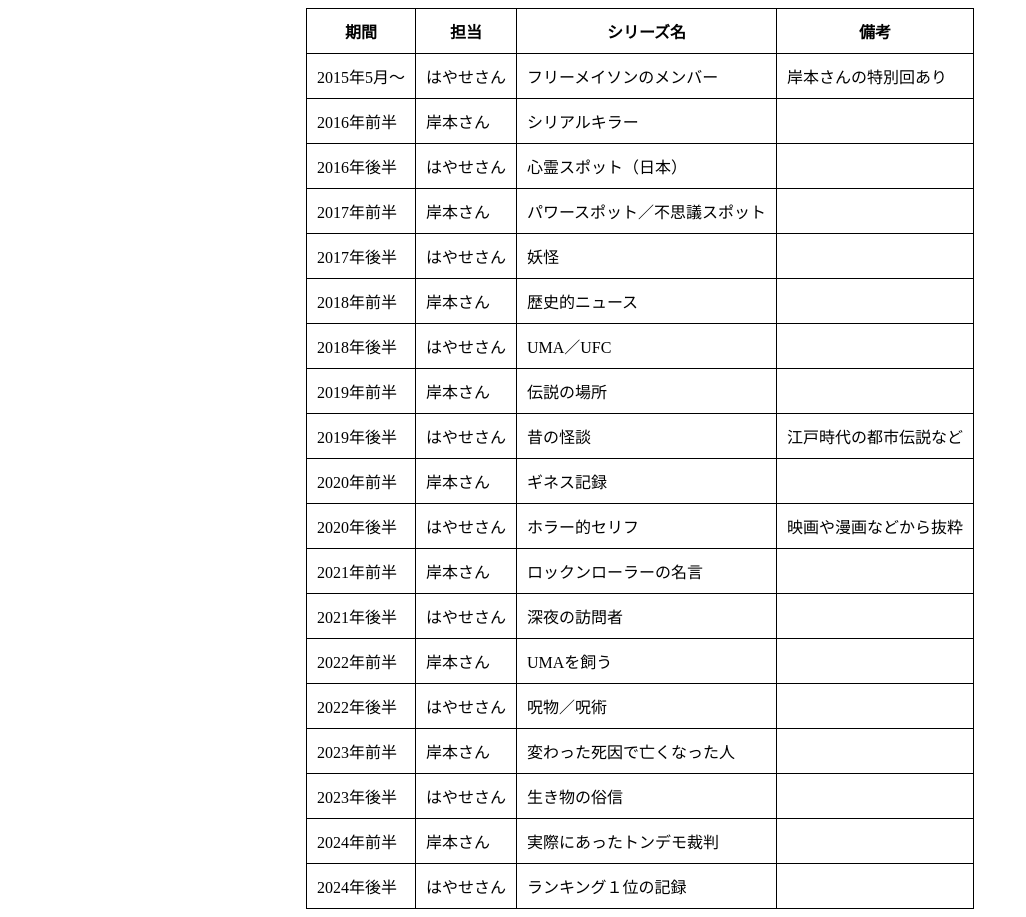
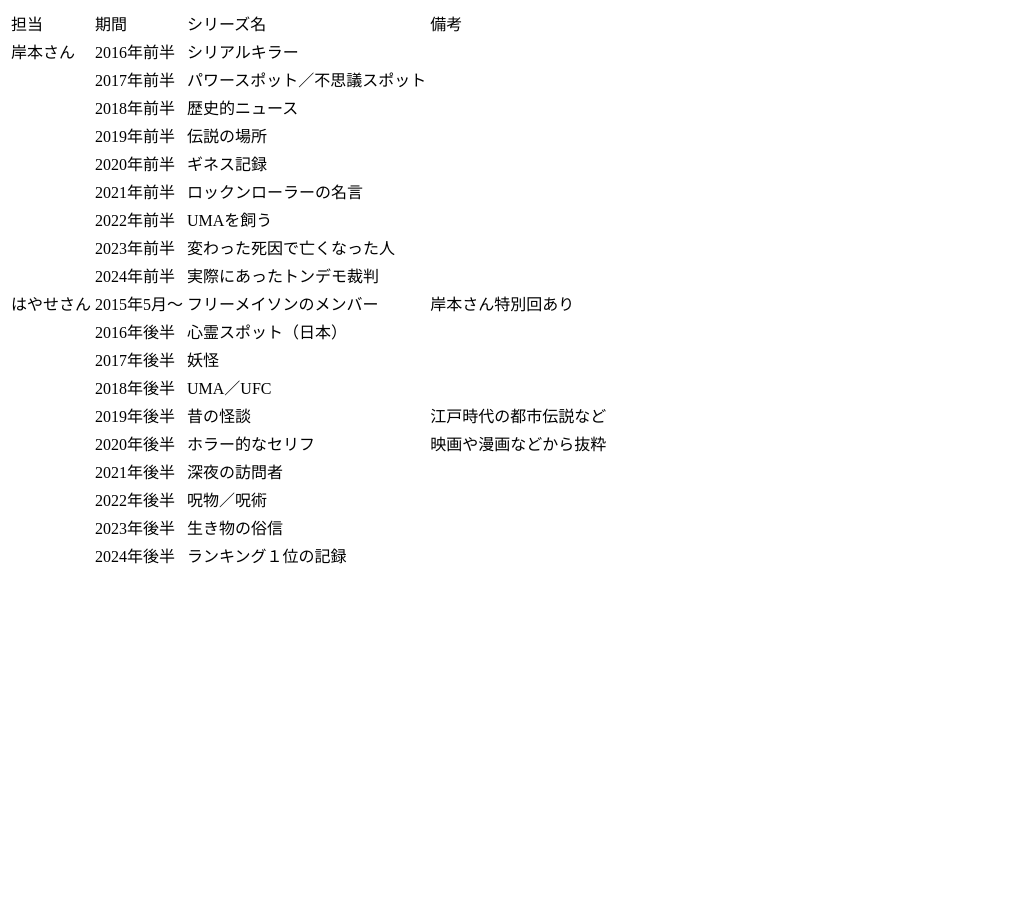
Before and after one commit to MoCo-Strohmann/2luna-moco, a plain HTML site: page index.html in a window 1280 px wide. Shown: the whole page, without its empty margins (0-1026 px from the left). After the commit the page ends 800 px from the top, so only its background shows below. Drawn offline with Linux system fonts and the light colour scheme.

Commit message:
index.html

```diff
--- a/index.html
+++ b/index.html
@@ -1,76 +1,122 @@
-<!DOCTYPE html>
-<html lang="ja">
-<style>
-	table {
-	border-collapse: collapse;
-	margin:auto;
-}
-
-	table th, table td {
-	border:solid 1px black;
-	/*実線 1px 黒*/
-	padding:  10px/*上下左右10ｐｘずつ*/
-}
-</style>
-<table border="1">
+<table>
     <tr>
-   <th>期間</th><th>担当</th><th>シリーズ名</th><th>備考</th>
+        <td>担当</td>
+        <td>期間</td>
+        <td>シリーズ名</td>
+        <td>備考</td>
     </tr>
     <tr>
-   <td>2015年5月～</td><td>はやせさん</td><td>フリーメイソンのメンバー</td><td>岸本さんの特別回あり</td>
+        <td>岸本さん</td>
+        <td>2016年前半</td>
+        <td>シリアルキラー</td>
+        <td></td>
     </tr>
     <tr>
-   <td>2016年前半</td><td>岸本さん</td><td>シリアルキラー</td><td></td>
+        <td></td>
+        <td>2017年前半</td>
+        <td>パワースポット／不思議スポット</td>
+        <td></td>
     </tr>
     <tr>
-   <td>2016年後半</td><td>はやせさん</td><td>心霊スポット（日本）</td><td></td>
+        <td></td>
+        <td>2018年前半</td>
+        <td>歴史的ニュース</td>
+        <td></td>
     </tr>
     <tr>
-   <td>2017年前半</td><td>岸本さん</td><td>パワースポット／不思議スポット</td><td></td>
+        <td></td>
+        <td>2019年前半</td>
+        <td>伝説の場所</td>
+        <td></td>
     </tr>
     <tr>
-   <td>2017年後半</td><td>はやせさん</td><td>妖怪</td><td></td>
+        <td></td>
+        <td>2020年前半</td>
+        <td>ギネス記録</td>
+        <td></td>
     </tr>
     <tr>
-   <td>2018年前半</td><td>岸本さん</td><td>歴史的ニュース</td><td></td>
+        <td></td>
+        <td>2021年前半</td>
+        <td>ロックンローラーの名言</td>
+        <td></td>
     </tr>
     <tr>
-   <td>2018年後半</td><td>はやせさん</td><td>UMA／UFC</td><td></td>
+        <td></td>
+        <td>2022年前半</td>
+        <td>UMAを飼う</td>
+        <td></td>
     </tr>
     <tr>
-   <td>2019年前半</td><td>岸本さん</td><td>伝説の場所</td><td></td>
+        <td></td>
+        <td>2023年前半</td>
+        <td>変わった死因で亡くなった人</td>
+        <td></td>
     </tr>
     <tr>
-   <td>2019年後半</td><td>はやせさん</td><td>昔の怪談</td><td>江戸時代の都市伝説など</td>
+        <td></td>
+        <td>2024年前半</td>
+        <td>実際にあったトンデモ裁判</td>
+        <td></td>
     </tr>
     <tr>
-   <td>2020年前半</td><td>岸本さん</td><td>ギネス記録</td><td></td>
+        <td>はやせさん</td>
+        <td>2015年5月～</td>
+        <td>フリーメイソンのメンバー</td>
+        <td>岸本さん特別回あり</td>
     </tr>
     <tr>
-   <td>2020年後半</td><td>はやせさん</td><td>ホラー的セリフ</td><td>映画や漫画などから抜粋</td>
+        <td></td>
+        <td>2016年後半</td>
+        <td>心霊スポット（日本）</td>
+        <td></td>
     </tr>
     <tr>
-   <td>2021年前半</td><td>岸本さん</td><td>ロックンローラーの名言</td><td></td>
+        <td></td>
+        <td>2017年後半</td>
+        <td>妖怪</td>
+        <td></td>
     </tr>
     <tr>
-   <td>2021年後半</td><td>はやせさん</td><td>深夜の訪問者</td><td></td>
+        <td></td>
+        <td>2018年後半</td>
+        <td>UMA／UFC</td>
+        <td></td>
     </tr>
     <tr>
-   <td>2022年前半</td><td>岸本さん</td><td>UMAを飼う</td><td></td>
+        <td></td>
+        <td>2019年後半</td>
+        <td>昔の怪談</td>
+        <td>江戸時代の都市伝説など</td>
     </tr>
     <tr>
-   <td>2022年後半</td><td>はやせさん</td><td>呪物／呪術</td><td></td>
+        <td></td>
+        <td>2020年後半</td>
+        <td>ホラー的なセリフ</td>
+        <td>映画や漫画などから抜粋</td>
     </tr>
     <tr>
-   <td>2023年前半</td><td>岸本さん</td><td>変わった死因で亡くなった人</td><td></td>
+        <td></td>
+        <td>2021年後半</td>
+        <td>深夜の訪問者</td>
+        <td></td>
     </tr>
     <tr>
-   <td>2023年後半</td><td>はやせさん</td><td>生き物の俗信</td><td></td>
+        <td></td>
+        <td>2022年後半</td>
+        <td>呪物／呪術</td>
+        <td></td>
     </tr>
     <tr>
-   <td>2024年前半</td><td>岸本さん</td><td>実際にあったトンデモ裁判</td><td></td>
+        <td></td>
+        <td>2023年後半</td>
+        <td>生き物の俗信</td>
+        <td></td>
     </tr>
     <tr>
-   <td>2024年後半</td><td>はやせさん</td><td>ランキング１位の記録</td><td></td>
+        <td></td>
+        <td>2024年後半</td>
+        <td>ランキング１位の記録</td>
+        <td></td>
     </tr>
 </table>
```
Lines whose indentation alone changed are shown as unchanged.
